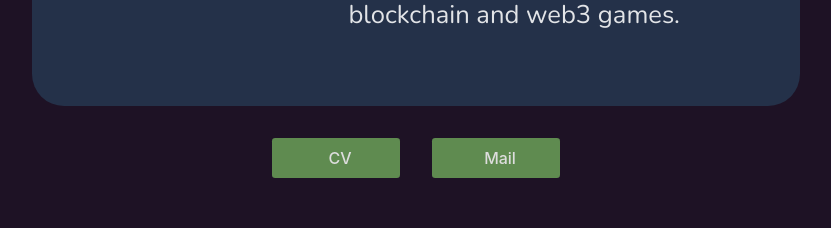
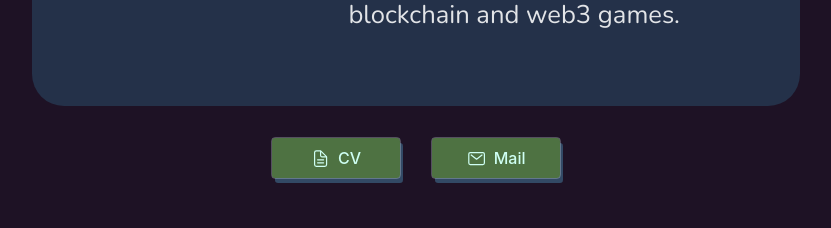
Before and after one commit to REFH4CK/portfolio_refh4ck, a React (Vite) app: page / in a window 1280 px wide. Shown: the part 880-1108 px from the top of the page, without its empty margins (224-1055 px from the left). Built offline with nearby package versions, Linux system fonts and the light colour scheme.

Commit message:
⚙️ fix hover

```diff
--- a/src/components/Button.css
+++ b/src/components/Button.css
@@ -12,18 +12,20 @@
   gap: .5rem;
   padding: 0.5rem;
   width: 100%;
-  background: #5f8b50;
+  background: #4e7242;
   border-radius: 0.2rem;
   text-align: center;
   width: 8rem;
-  color: #ddd;
+  color: #cffff3;
+  outline: 1px solid #d8e3e94b;
+  box-shadow: 3px 5px 0px #549fca63;
   transition: color .15s ease-in-out,
               background .15s ease-in-out;
 }
 
 .button:hover {
-  background: #c1a9f7;
-  color: #3c4553;
+  background: #45613c;
+  color: #cffff3;
 }
 
 .button ion-icon {
@@ -33,10 +35,10 @@
 @media (width <= 700px) {
   .optButtons {
     align-items: center;
-    flex-direction: column;
+    margin-bottom: 2rem;
   }
   .button {
     border-radius: 0.2rem;
-    width: 14rem;
+    width: 8rem;
   }
 }
```
